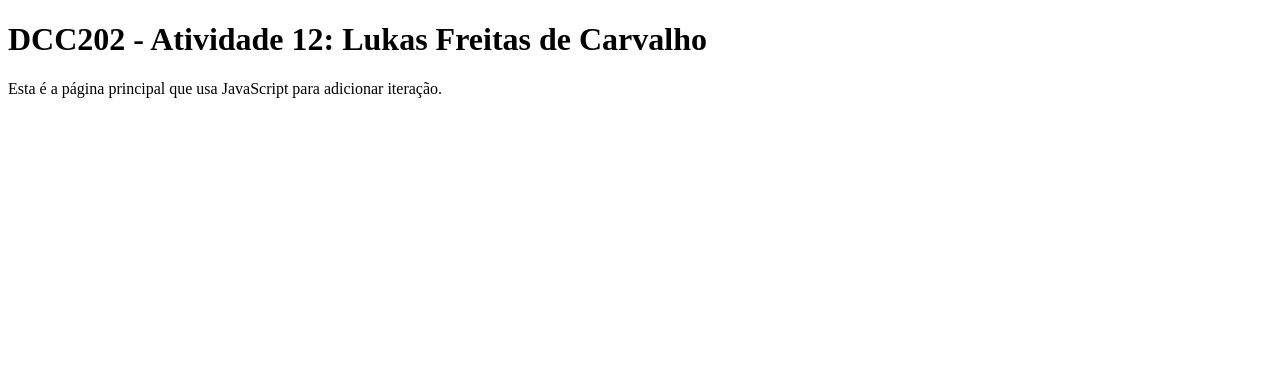
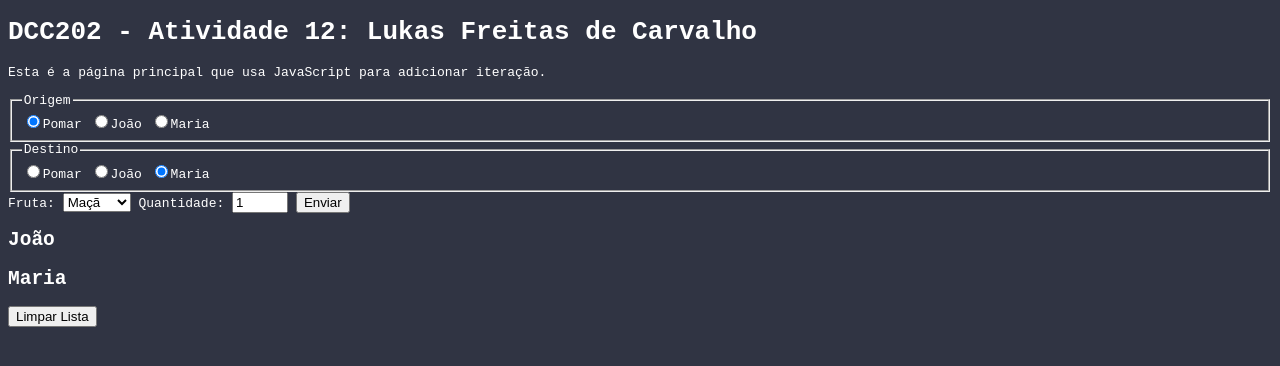
Before and after one commit to ufjf-dcc202/ufjf-dcc202-2023-3-a-atv12-Lukas712, a website: page index.html in a window 1280 px wide. Drawn offline with Linux system fonts and the light colour scheme.

Commit message:
Finalização do HTML e adição de um CSS por frescura

```diff
--- /dev/null
+++ b/Estilo.css
@@ -0,0 +1,5 @@
+body {
+    font-family: monospace;
+    background-color: rgb(48,52,67);
+    color: white;
+}
--- a/index.html
+++ b/index.html
@@ -5,11 +5,49 @@
     <meta name="viewport" content="width=device-width, initial-scale=1.0">
     <title>DCC202 - Atividade 12: Lukas Freitas de Carvalho</title>
     <script type="module" src="main.js"></script>
+    <link rel="stylesheet" href="Estilo.css">
 </head>
 <body>
     <main>
         <h1>DCC202 - Atividade 12: Lukas Freitas de Carvalho</h1>
         <p>Esta é a página principal que usa JavaScript para adicionar iteração.</p>
+        <section>
+            <form name="entrada">
+                <fieldset>
+                    <legend>Origem</legend>
+                    <label><input type="radio" name="origem" value="pomar" checked />Pomar</label>
+                    <label><input type="radio" name="origem" value="joao" />João</label>
+                    <label><input type="radio" name="origem" value="maria" />Maria</label>
+
+                </fieldset>
+
+                <fieldset>
+                    <legend>Destino</legend>
+                    <label><input type="radio" name="destino" value="pomar" checked />Pomar</label>
+                    <label><input type="radio" name="destino" value="joao" />João</label>
+                    <label><input type="radio" name="destino" value="maria" checked />Maria</label>
+                </fieldset>
+
+                <label for="ifruta">Fruta:</label>
+
+                <select id="ifruta" name="fruta">
+                    <option value="maca">Maçã</option>
+                    <option value="pera">Pera</option>
+                    <option value="banana">Banana</option>
+                    <option value="uva">Uva</option>
+                </select>
+                <label for="iqtd">Quantidade:</label>
+                <input id="iqtd" type="number" name="quantidade" min="0" max="12" step="1" value="1" />
+                <button type="submit">Enviar</button>
+            </form>
+        </section>
+        <section id="saida">
+            <h2>João</h2>
+            <ol id="joao"></ol>
+            <h2>Maria</h2>
+            <ol id="maria"></ol>
+            <button id="Limpar">Limpar Lista</button>
+        </section>
     </main>
 </body>
 </html>
```
